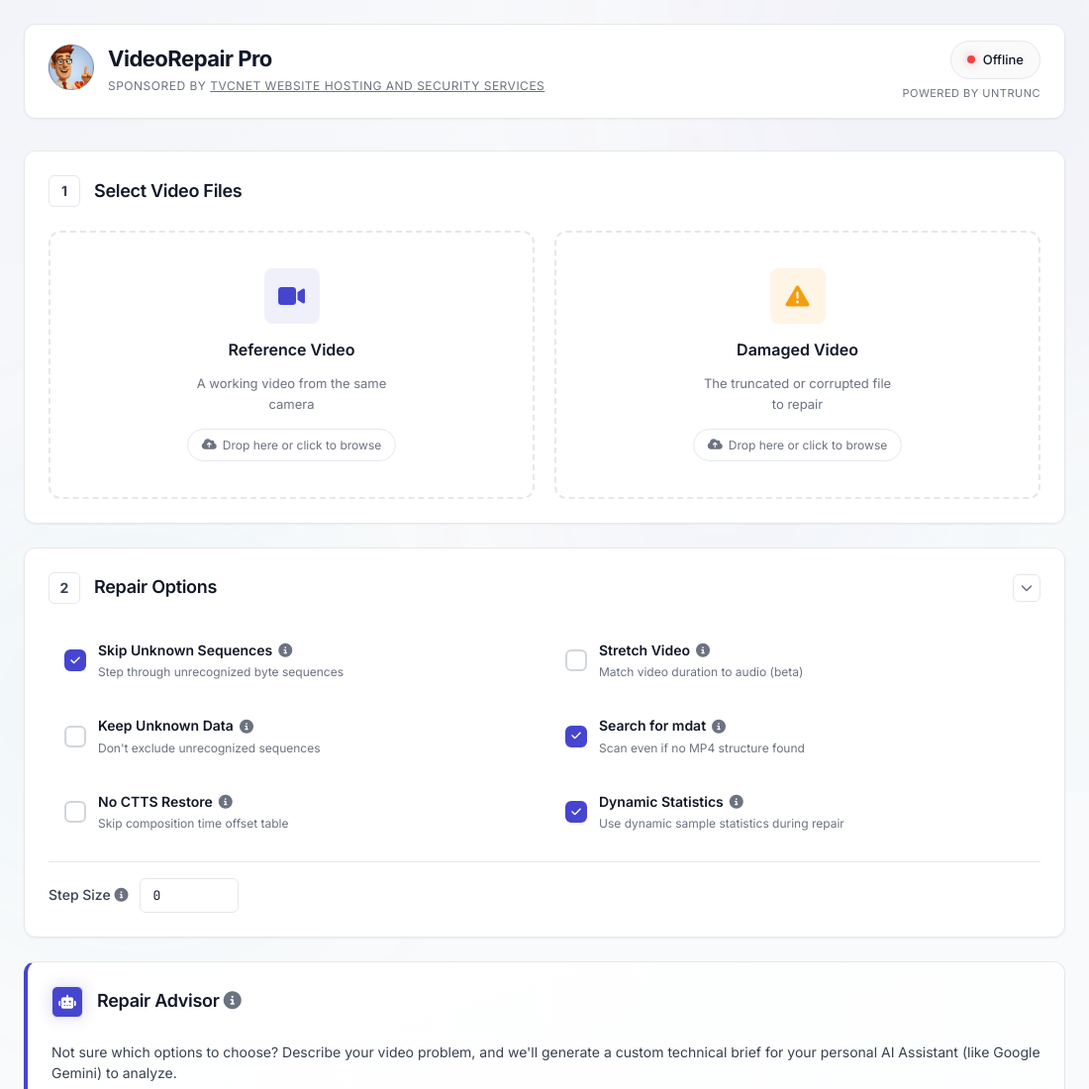
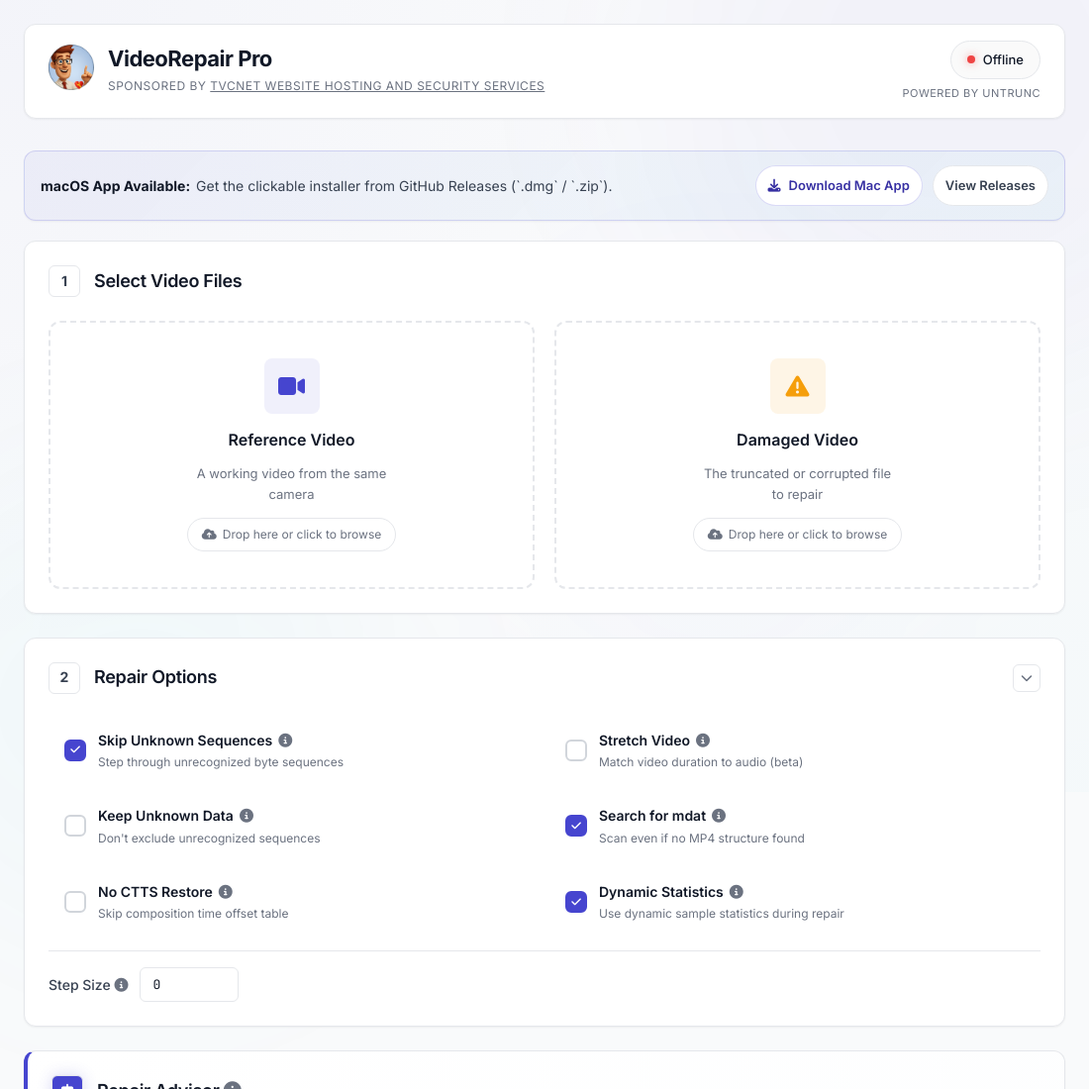
Before and after one commit to tvcnet/videorepair, an Electron app: page public/index.html in a window 1100 px wide. Shown: the top 1100 px of the page at 99% size. Drawn offline with Linux system fonts and the light colour scheme; no server answers.

Commit message:
docs: add mac app download links to changelog and homepage

```diff
--- a/public/css/styles.css
+++ b/public/css/styles.css
@@ -220,6 +220,65 @@
 .status-offline .status-dot {
   background: var(--red);
   box-shadow: 0 0 8px rgba(239, 68, 68, 0.5);
+}
+
+/* --- Download Callout --- */
+.download-callout {
+  display: flex;
+  align-items: center;
+  justify-content: space-between;
+  gap: 16px;
+  padding: 14px 16px;
+  margin-bottom: 20px;
+  background: linear-gradient(135deg, rgba(70, 69, 207, 0.05), rgba(6, 182, 212, 0.04));
+  border: 1px solid rgba(70, 69, 207, 0.18);
+  border-radius: var(--radius-lg);
+  box-shadow: var(--shadow-sm);
+}
+
+.download-callout-text {
+  display: flex;
+  flex-wrap: wrap;
+  gap: 6px;
+  color: var(--text-secondary);
+  font-size: 14px;
+}
+
+.download-callout-text strong {
+  color: var(--text-primary);
+}
+
+.download-callout-actions {
+  display: flex;
+  align-items: center;
+  gap: 10px;
+  flex-shrink: 0;
+}
+
+.download-callout-link {
+  display: inline-flex;
+  align-items: center;
+  gap: 8px;
+  padding: 9px 12px;
+  border-radius: var(--radius-full);
+  border: 1px solid rgba(70, 69, 207, 0.2);
+  background: var(--bg-primary);
+  color: var(--accent-dim);
+  text-decoration: none;
+  font-size: 13px;
+  font-weight: 600;
+  transition: transform var(--transition), box-shadow var(--transition), border-color var(--transition);
+}
+
+.download-callout-link:hover {
+  transform: translateY(-1px);
+  box-shadow: var(--shadow-sm);
+  border-color: rgba(70, 69, 207, 0.35);
+}
+
+.download-callout-link.secondary {
+  color: var(--text-secondary);
+  border-color: var(--border);
 }
 
 @keyframes pulse {
@@ -1194,6 +1253,16 @@
 
 /* --- Responsive --- */
 @media (max-width: 900px) {
+  .download-callout {
+    flex-direction: column;
+    align-items: flex-start;
+  }
+
+  .download-callout-actions {
+    width: 100%;
+    flex-wrap: wrap;
+  }
+
   .logo-sub {
     font-size: 10px;
     letter-spacing: 0.2px;
@@ -1294,6 +1363,11 @@
 }
 
 @media (max-width: 480px) {
+  .download-callout-link {
+    width: 100%;
+    justify-content: center;
+  }
+
   .legal-content {
     margin: 20px auto 40px;
   }
--- a/public/index.html
+++ b/public/index.html
@@ -74,6 +74,23 @@
 
     <!-- Main Content -->
     <main class="main-content">
+      <section class="download-callout" aria-label="Mac app download">
+        <div class="download-callout-text">
+          <strong>macOS App Available:</strong>
+          <span>Get the clickable installer from GitHub Releases (`.dmg` / `.zip`).</span>
+        </div>
+        <div class="download-callout-actions">
+          <a class="download-callout-link" href="https://github.com/tvcnet/videorepair/releases/latest" target="_blank"
+            rel="noopener noreferrer">
+            <i class="fas fa-download" aria-hidden="true"></i>
+            Download Mac App
+          </a>
+          <a class="download-callout-link secondary" href="https://github.com/tvcnet/videorepair/releases"
+            target="_blank" rel="noopener noreferrer">
+            View Releases
+          </a>
+        </div>
+      </section>
 
       <!-- Step 1: File Selection -->
       <section class="panel panel-files" id="filesPanel">
```
Also changed, not shown: CHANGELOG.md.
